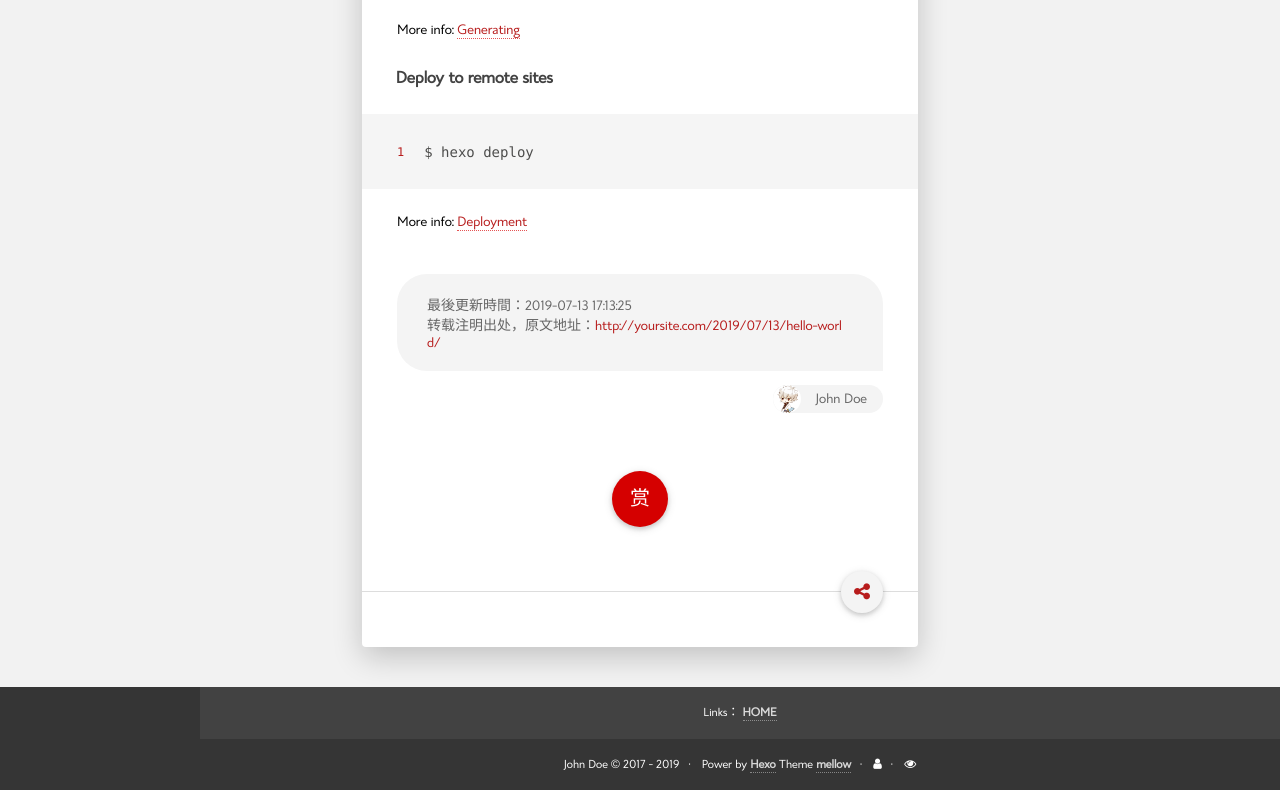
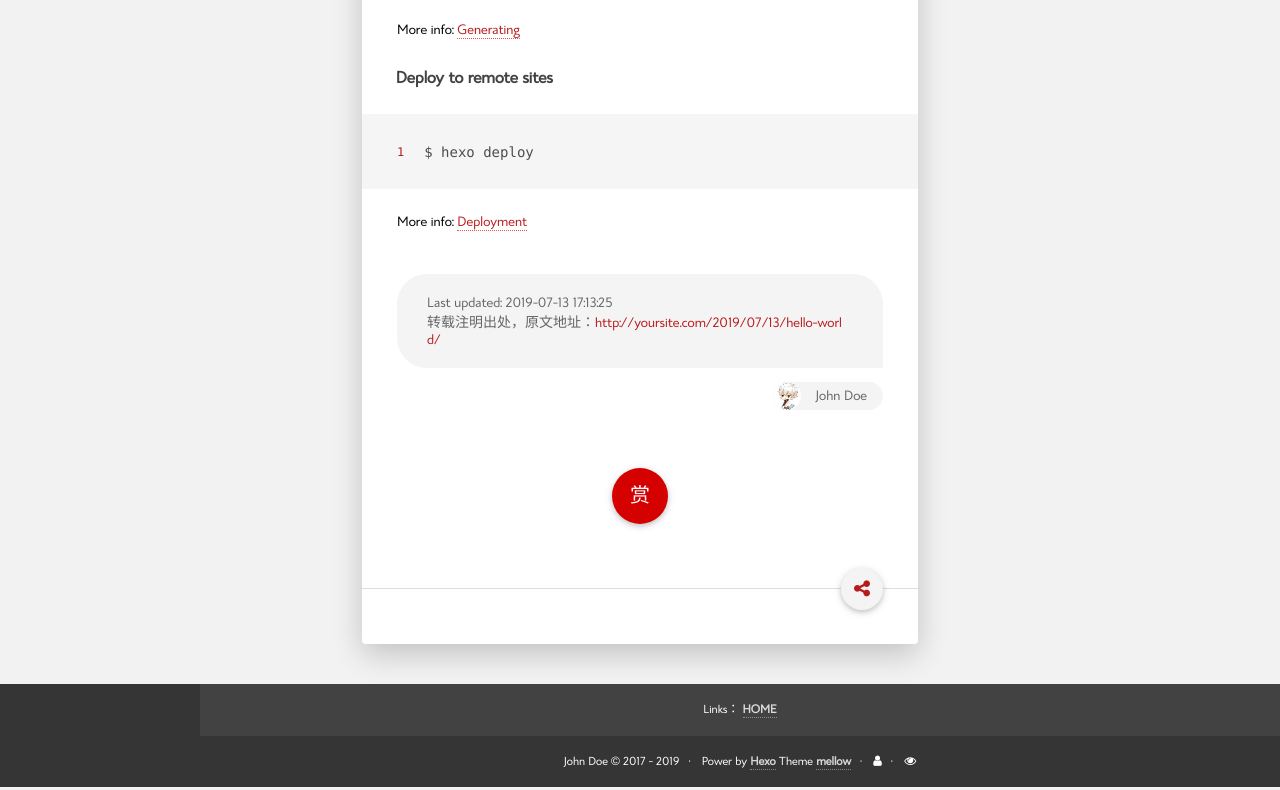
Before and after one commit to WiseJayer/WiseJayer.github.io, a plain HTML site: page 2019/07/13/hello-world/index.html in a window 1280 px wide. Shown: the part 1055-1845 px from the top of the page. Drawn offline with nearby package versions, Linux system fonts and the light colour scheme; some packages are replaced by stand-ins of ours; a script that the page names is missing.

Commit message:
Site updated: 2019-07-13 22:11:51

```diff
--- a/2019/07/13/hello-world/index.html
+++ b/2019/07/13/hello-world/index.html
@@ -229,7 +229,7 @@
     <div class="content">
 
 <span class="post-time">
-    最後更新時間：<time datetime="2019-07-13T09:13:25.933Z" itemprop="dateUpdated">2019-07-13 17:13:25</time>
+    Last updated: <time datetime="2019-07-13T09:13:25.933Z" itemprop="dateUpdated">2019-07-13 17:13:25</time>
 </span><br>
 
 
```
